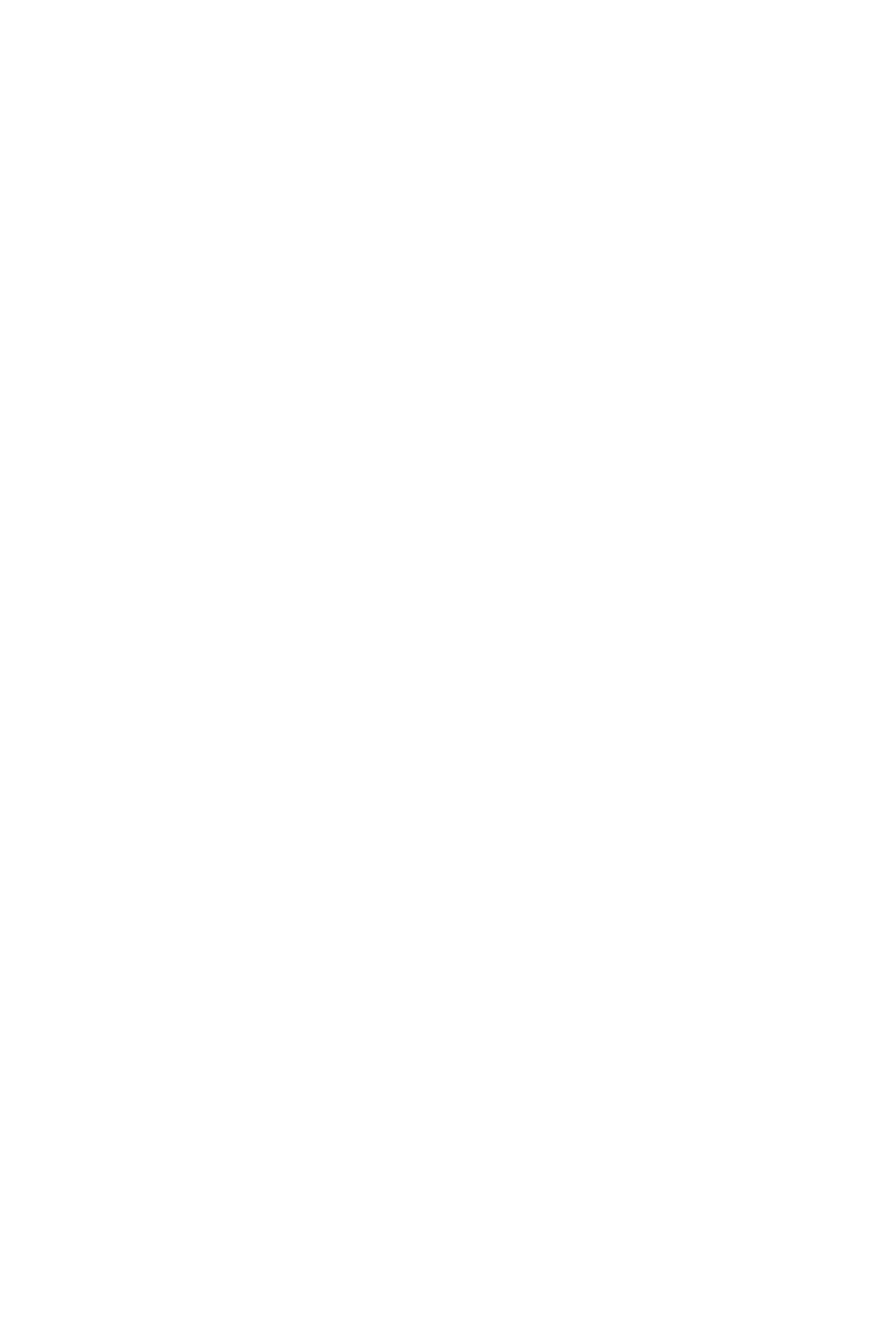
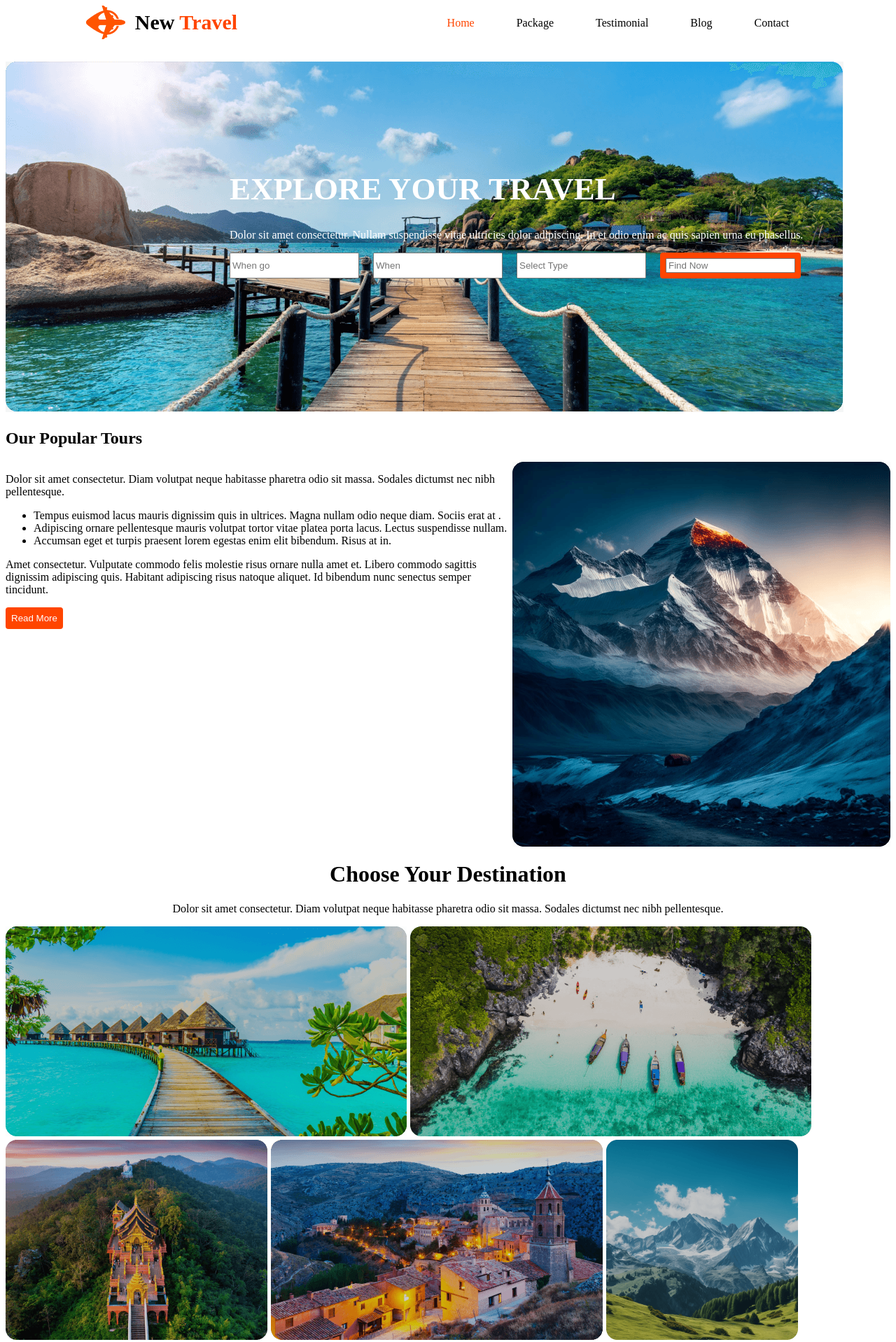
Before and after one commit to Tahsinjubayer/new-travel, a plain HTML site: page index.html in a window 1280 px wide. Shown: the top 1918 px of the page at 70% size. Before the commit the page ends 800 px from the top, so only its background shows below. Drawn offline with Linux system fonts and the light colour scheme.

Commit message:
new travel blog

```diff
--- a/hero.css
+++ b/hero.css
@@ -0,0 +1,106 @@
+
+.small-part{
+  display: flex;
+}
+.red-pic{
+    width: 50px;
+    height: 50px;
+}
+.new-travel{
+    span {
+    color: orangered;
+    }
+    font-size: 30px;
+    font-weight: 700;
+    padding-left: 20px;
+    margin-top: 7px;
+}
+nav > ul{
+    display: flex;
+
+}
+nav li{
+    list-style: none;
+    display:flex;
+    margin-top: 0px;
+    margin: 30px;
+    margin-top: 0px;
+    span{color: orangered;}
+
+}
+.point{display: flex;}
+nav{ justify-content: space-around ;}
+.font-pic{text-align: center;
+margin-top: auto;}
+.banner-card{
+    position: relative;
+}
+.banner-card{
+    max-width: 100%;
+    height: auto;
+}
+.banner-text{
+    position: absolute;
+    top: 25%;
+    color:#FFF;
+    padding-left: 20em;
+}
+.banner-text h1{
+    font-size: 45px;
+    text-transform: uppercase;
+font-weight: bold;
+}
+.chat{display: flex;
+    gap: 20px;
+    border-radius: 50px;
+}
+button{background-color: orangered;
+border: none;
+border-radius: 4px;
+color: #FFF;
+padding: 8px;}
+.pera{display: flex;}
+.other-2{width: 540px;
+    height: 550px;
+padding-left: 20px;}
+.choose{text-align: center;}
+.row{display: flex;
+    width: 573px;
+    height: 300px;
+gap:5px}
+.sec{
+    display: flex;
+    gap: 5px;
+    margin-top: 5px;
+}
+.ban{
+    display: flex;
+    gap: 5px;
+    margin-top: 5px;
+}
+.why{
+    text-align: center;
+}
+.hotel-world{display: flex;
+    gap: 30px;
+}
+.hotel{
+    background-color:beige;
+    padding-left: 20px;
+    border-color: bisque;
+    border-radius: 15px;
+}
+.world{ background-color: aliceblue;
+    padding-left: 20px;
+    border-color:aliceblue
+}
+.best{
+    text-align: center;
+background-color:azure ;
+padding: 10px;
+margin-top: 10px;
+border-radius: 50px;
+}
+.Deals{
+    text-align: center;
+}
--- a/index.html
+++ b/index.html
@@ -4,8 +4,90 @@
     <meta charset="UTF-8">
     <meta name="viewport" content="width=device-width, initial-scale=1.0">
     <title>New Travel</title>
+    <link rel="stylesheet" href="hero.css".css>
 </head>
 <body>
-    <img src="" alt="" class="src">
+    <header>
+        <nav class="point">
+        <div class="small-part">
+        <div class="red-pic"><img src="Images/Group 40071 (2).png"></div>
+        <div class="new-travel">New <span>Travel</span></div>
+        </div>
+        <ul>
+            <li> <span>Home</span></li>
+            <li>Package</li>
+            <li>Testimonial</li>
+            <li>Blog</li>
+            <li>Contact</li>
+        </ul>
+        </div>
+        </nav>
+        <div class="banner-card">
+        <img src="Images/Group 13 (1) (1).png">
+        <div class="banner-text">
+    <h1>Explore Your Travel</h1>
+    <p>Dolor sit amet consectetur. Nullam suspendisse vitae ultricies dolor adipiscing. In et odio enim ac quis sapien urna eu phasellus.</p>
+    <div class="chat">
+
+        <input type="text" placeholder="When go">
+        <input type="text" placeholder="When">
+    <input type="search" placeholder="Select Type">
+    <div class="btn"><button><input type="text" placeholder="Find Now"></button> </div></div>
+        </div>
+        </div>
+
+            <h2>Our Popular Tours</h2>
+            <div class="pera">
+                <div class="other-1">
+            <p>Dolor sit amet consectetur. Diam volutpat neque habitasse pharetra odio sit massa. Sodales dictumst nec nibh pellentesque.</p>
+         <ul>
+            <li>Tempus euismod lacus mauris dignissim quis in ultrices. Magna nullam odio neque diam. Sociis erat at .</li>
+            <li>Adipiscing ornare pellentesque mauris volutpat tortor vitae platea porta lacus. Lectus suspendisse nullam.</li>
+            <li> Accumsan eget et turpis praesent lorem egestas enim elit bibendum. Risus at in.</li>
+         </ul>
+         <p>Amet consectetur. Vulputate commodo felis molestie risus
+            ornare nulla amet et. Libero commodo sagittis dignissim adipiscing quis. Habitant adipiscing risus natoque aliquet. Id bibendum nunc senectus semper tincidunt.</p>
+            <button>Read More</button>
+        </div>
+            <img src="Images/Rectangle 4.png">
+         </div>
+        </div>
+    </header>
+    <main>
+        <div class="choose"><h1>Choose Your Destination</h1>
+        <p>Dolor sit amet consectetur. Diam volutpat neque habitasse pharetra odio sit massa. Sodales dictumst nec nibh pellentesque.</p>
+    </div>
+    <section>
+    <div class="row"><img src="Images/Rectangle 5.png">
+    <img src="Images/Rectangle 8.png"></div>
+    <div class="sec">
+        <img src="Images/Rectangle 6.png">
+        <img src="Images/Rectangle 7.png">
+        <img src="Images/Rectangle 9.png"></div>
+        <div class="ban">
+         <img src="Images/Rectangle 11.png">
+         <img src="Images/Rectangle 10.png">
+        </div>
+    </section>
+    <div class="why"><h1>Why Choose Us</h1>
+    <p>Dolor sit amet consectetur. Diam volutpat neque habitasse pharetra odio sit massa. Sodales dictumst nec nibh pellentesque.</p>
+    </div>
+    <div class="hotel-world">
+        <div class="hotel"><h3>Handpicked Hotels</h3>
+        <P>Amet consectetur. Vulputate commodo felis molestie risus  ornare nulla amet et. Libero commodo sagittis dignissim adipiscing quis. Habitant adipiscing risus natoque aliquet. </P></div>
+        <div class="world"><h3>World Class Service</h3>
+        <p>Amet consectetur. Vulputate commodo felis molestie risus  ornare nulla amet et. Libero commodo sagittis dignissim adipiscing quis. Habitant adipiscing risus natoque aliquet. </p>
+        </div>
+    </div>
+    <div class="best"><h3>Best Price Guarantee</h3>
+    <P>Amet consectetur. Vulputate commodo felis molestie risus  ornare nulla amet et. Libero commodo sagittis dignissim adipiscing quis. Habitant adipiscing risus natoque aliquet. </P>
+    </div>
+    <div class="Deals"><h1>Deals & Discounts</h1>
+    <p>Dolor sit amet consectetur. Diam volutpat neque habitasse pharetra odio sit massa. Sodales dictumst nec nibh pellentesque.</p>
+    </div>
+    </main>
+    <footer>
+
+    </footer>
 </body>
 </html>
```
